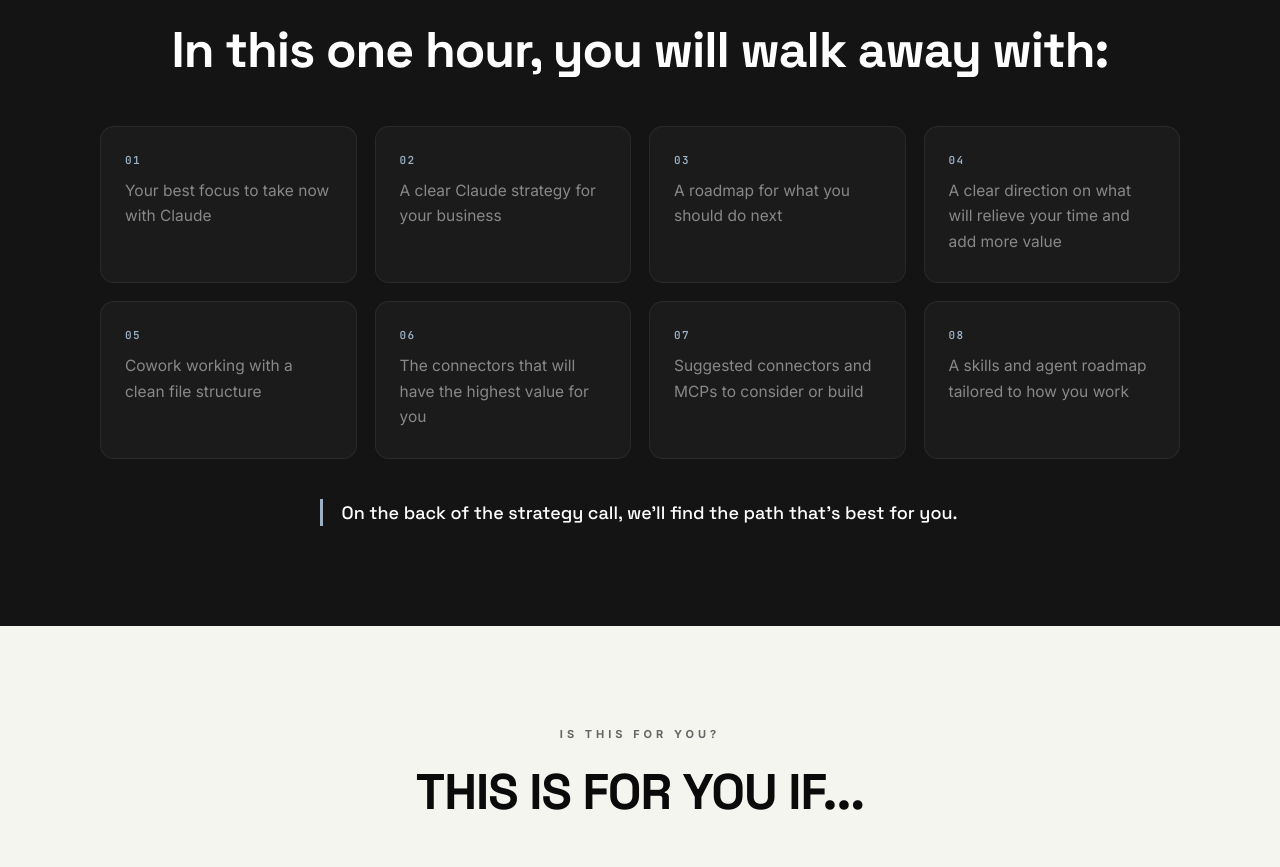
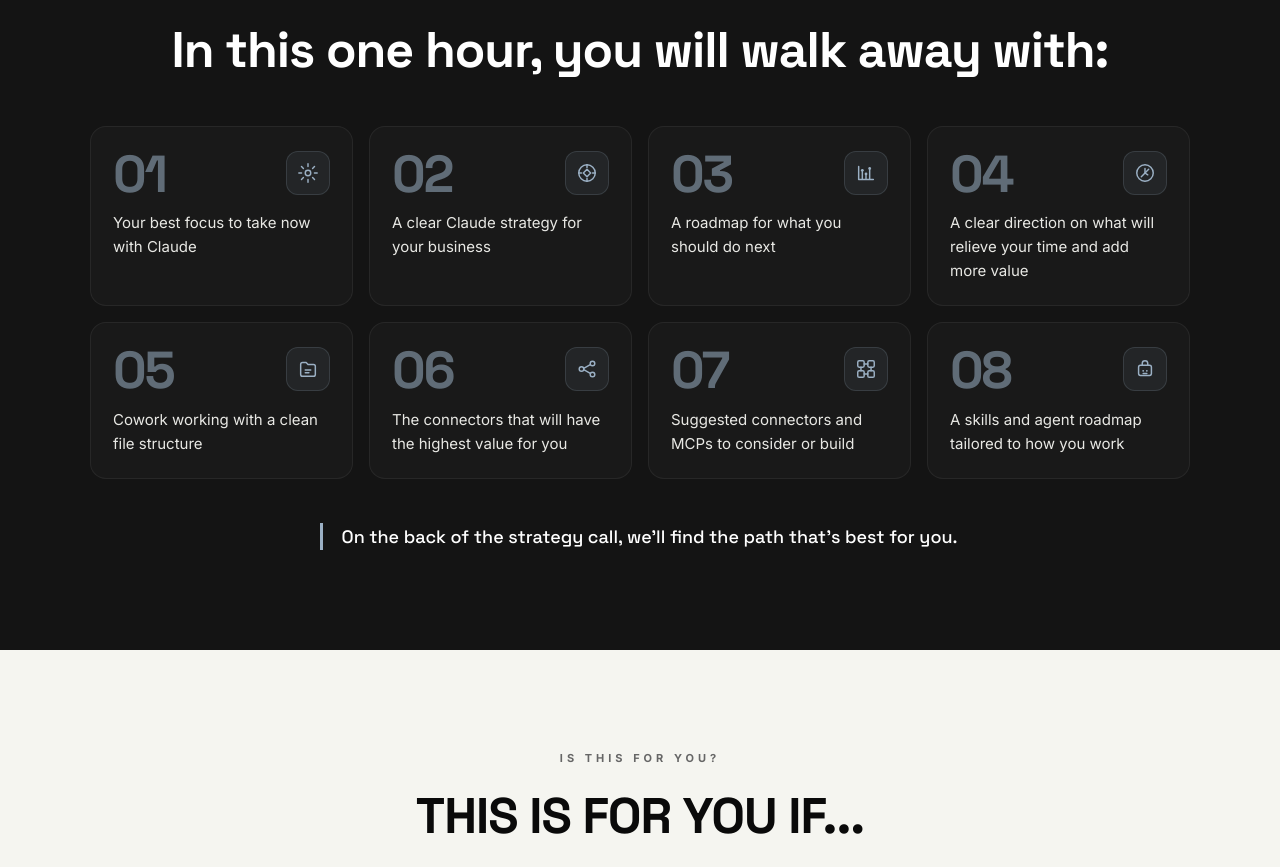
Before and after one commit to rosspower11/aipowered-mentoring, a Next.js app: page / in a window 1280 px wide. Shown: the part 1740-2607 px from the top of the page. Built offline with nearby package versions, Linux system fonts and the light colour scheme.

Commit message:
Redesign outcomes cards with large numbers and icons

```diff
--- a/app/mentoring.css
+++ b/app/mentoring.css
@@ -4,37 +4,66 @@
 .m-outcomes {
   display: grid;
   grid-template-columns: repeat(2, 1fr);
-  gap: 18px;
-  max-width: 1080px;
+  gap: 16px;
+  max-width: 1120px;
   margin: 0 auto;
 }
 .m-outcome {
-  background: rgba(255, 255, 255, 0.03);
+  background: rgba(255, 255, 255, 0.025);
   border: 1px solid var(--border-dark);
-  border-radius: 14px;
-  padding: 28px 24px;
+  border-radius: 16px;
+  padding: 24px 22px 22px;
+  display: flex;
+  flex-direction: column;
+  gap: 14px;
+  min-height: 100%;
+  transition: border-color 0.2s ease, transform 0.2s ease;
+}
+.m-outcome:hover {
+  border-color: rgba(155, 176, 196, 0.35);
+  transform: translateY(-2px);
+}
+.m-outcome-top {
+  display: flex;
+  align-items: flex-start;
+  justify-content: space-between;
+  gap: 12px;
 }
 .m-outcome-num {
-  font-family: var(--mono);
-  font-size: 11px;
+  font-family: var(--serif);
+  font-size: clamp(42px, 5vw, 52px);
   font-weight: 700;
-  letter-spacing: 0.12em;
-  text-transform: uppercase;
+  line-height: 0.9;
+  letter-spacing: -0.04em;
+  color: rgba(155, 176, 196, 0.55);
+}
+.m-outcome-icon {
+  flex: 0 0 auto;
+  width: 44px;
+  height: 44px;
+  display: flex;
+  align-items: center;
+  justify-content: center;
+  border-radius: 12px;
+  background: rgba(155, 176, 196, 0.08);
+  border: 1px solid rgba(155, 176, 196, 0.18);
   color: var(--accent);
-  line-height: 1;
-  margin-bottom: 12px;
+}
+.m-outcome-icon svg {
+  width: 22px;
+  height: 22px;
 }
 .m-outcome p {
-  font-size: 15.5px;
-  line-height: 1.65;
-  color: var(--text-grey);
+  font-size: 15px;
+  line-height: 1.6;
+  color: var(--off-white);
   margin: 0;
 }
 
 /* Follow-up line */
 .m-followup {
   max-width: 640px;
-  margin: 40px auto 0;
+  margin: 44px auto 0;
   text-align: center;
   font-family: var(--serif);
   font-size: 18px;
@@ -54,6 +83,7 @@
 
 @media (max-width: 900px) {
   .m-outcomes { grid-template-columns: 1fr; }
+  .m-outcome { padding: 22px 20px; }
 }
 
 @media (min-width: 1100px) {
--- a/components/mentoring/MCover.tsx
+++ b/components/mentoring/MCover.tsx
@@ -1,4 +1,5 @@
 import { FOLLOW_UP, OUTCOMES } from "@/lib/mentoring";
+import { OutcomeIcon } from "@/components/mentoring/MOutcomeIcon";
 
 export default function MCover() {
   return (
@@ -9,9 +10,14 @@
 
         <div className="m-outcomes anim" style={{ marginTop: 48 }}>
           {OUTCOMES.map((item, i) => (
-            <div key={item} className={`m-outcome anim d${(i % 4) + 1}`}>
-              <div className="m-outcome-num">{String(i + 1).padStart(2, "0")}</div>
-              <p>{item}</p>
+            <div key={item.text} className={`m-outcome anim d${(i % 4) + 1}`}>
+              <div className="m-outcome-top">
+                <div className="m-outcome-num">{String(i + 1).padStart(2, "0")}</div>
+                <div className="m-outcome-icon">
+                  <OutcomeIcon id={item.icon} />
+                </div>
+              </div>
+              <p>{item.text}</p>
             </div>
           ))}
         </div>
--- /dev/null
+++ b/components/mentoring/MOutcomeIcon.tsx
@@ -0,0 +1,78 @@
+type IconProps = { className?: string };
+
+export function OutcomeIcon({ id, className }: { id: string; className?: string }) {
+  const props: IconProps = { className };
+
+  switch (id) {
+    case "focus":
+      return (
+        <svg viewBox="0 0 24 24" fill="none" stroke="currentColor" strokeWidth="1.6" strokeLinecap="round" strokeLinejoin="round" aria-hidden="true" {...props}>
+          <circle cx="12" cy="12" r="3" />
+          <path d="M12 2v3M12 19v3M2 12h3M19 12h3M4.9 4.9l2.1 2.1M17 17l2.1 2.1M4.9 19.1l2.1-2.1M17 7l2.1-2.1" />
+        </svg>
+      );
+    case "strategy":
+      return (
+        <svg viewBox="0 0 24 24" fill="none" stroke="currentColor" strokeWidth="1.6" strokeLinecap="round" strokeLinejoin="round" aria-hidden="true" {...props}>
+          <circle cx="12" cy="12" r="9" />
+          <path d="M12 3v3M12 18v3M3 12h3M18 12h3" />
+          <path d="m12 8 4 4-4 4-4-4 4-4z" />
+        </svg>
+      );
+    case "roadmap":
+      return (
+        <svg viewBox="0 0 24 24" fill="none" stroke="currentColor" strokeWidth="1.6" strokeLinecap="round" strokeLinejoin="round" aria-hidden="true" {...props}>
+          <path d="M4 19V5M4 19h16M8 19V9M12 19V13M16 19V7" />
+          <circle cx="8" cy="9" r="1.5" fill="currentColor" stroke="none" />
+          <circle cx="12" cy="13" r="1.5" fill="currentColor" stroke="none" />
+          <circle cx="16" cy="7" r="1.5" fill="currentColor" stroke="none" />
+        </svg>
+      );
+    case "value":
+      return (
+        <svg viewBox="0 0 24 24" fill="none" stroke="currentColor" strokeWidth="1.6" strokeLinecap="round" strokeLinejoin="round" aria-hidden="true" {...props}>
+          <circle cx="12" cy="12" r="9" />
+          <path d="M12 7v5l3 2" />
+          <path d="M8 16l8-8" />
+        </svg>
+      );
+    case "files":
+      return (
+        <svg viewBox="0 0 24 24" fill="none" stroke="currentColor" strokeWidth="1.6" strokeLinecap="round" strokeLinejoin="round" aria-hidden="true" {...props}>
+          <path d="M4 7a2 2 0 0 1 2-2h4l2 2h6a2 2 0 0 1 2 2v9a2 2 0 0 1-2 2H6a2 2 0 0 1-2-2V7z" />
+          <path d="M9 13h6M9 16h4" />
+        </svg>
+      );
+    case "connectors":
+      return (
+        <svg viewBox="0 0 24 24" fill="none" stroke="currentColor" strokeWidth="1.6" strokeLinecap="round" strokeLinejoin="round" aria-hidden="true" {...props}>
+          <circle cx="6" cy="12" r="2.5" />
+          <circle cx="18" cy="6" r="2.5" />
+          <circle cx="18" cy="18" r="2.5" />
+          <path d="M8.4 11.2 15.6 7.2M8.4 12.8l7.2 4" />
+        </svg>
+      );
+    case "mcp":
+      return (
+        <svg viewBox="0 0 24 24" fill="none" stroke="currentColor" strokeWidth="1.6" strokeLinecap="round" strokeLinejoin="round" aria-hidden="true" {...props}>
+          <rect x="3" y="3" width="7" height="7" rx="1.5" />
+          <rect x="14" y="3" width="7" height="7" rx="1.5" />
+          <rect x="3" y="14" width="7" height="7" rx="1.5" />
+          <rect x="14" y="14" width="7" height="7" rx="1.5" />
+          <path d="M10 6.5h4M6.5 10v4M17.5 10v4M10 17.5h4" />
+        </svg>
+      );
+    case "agents":
+      return (
+        <svg viewBox="0 0 24 24" fill="none" stroke="currentColor" strokeWidth="1.6" strokeLinecap="round" strokeLinejoin="round" aria-hidden="true" {...props}>
+          <rect x="5" y="8" width="14" height="11" rx="2" />
+          <path d="M9 8V6a3 3 0 0 1 6 0v2" />
+          <circle cx="10" cy="14" r="1" fill="currentColor" stroke="none" />
+          <circle cx="14" cy="14" r="1" fill="currentColor" stroke="none" />
+          <path d="M10 17h4" />
+        </svg>
+      );
+    default:
+      return null;
+  }
+}
--- a/components/mentoring/MPricing.tsx
+++ b/components/mentoring/MPricing.tsx
@@ -28,9 +28,9 @@
               </div>
               <ul className="pricing-checklist">
                 {OUTCOMES.map((item) => (
-                  <li key={item}>
+                  <li key={item.text}>
                     <span className="pricing-tick" aria-hidden="true">✓</span>
-                    <span>{item}</span>
+                    <span>{item.text}</span>
                   </li>
                 ))}
               </ul>
--- a/lib/mentoring.ts
+++ b/lib/mentoring.ts
@@ -9,14 +9,14 @@
 export const PRICE_GBP = "£445";
 
 export const OUTCOMES = [
-  "Your best focus to take now with Claude",
-  "A clear Claude strategy for your business",
-  "A roadmap for what you should do next",
-  "A clear direction on what will relieve your time and add more value",
-  "Cowork working with a clean file structure",
-  "The connectors that will have the highest value for you",
-  "Suggested connectors and MCPs to consider or build",
-  "A skills and agent roadmap tailored to how you work",
+  { text: "Your best focus to take now with Claude", icon: "focus" },
+  { text: "A clear Claude strategy for your business", icon: "strategy" },
+  { text: "A roadmap for what you should do next", icon: "roadmap" },
+  { text: "A clear direction on what will relieve your time and add more value", icon: "value" },
+  { text: "Cowork working with a clean file structure", icon: "files" },
+  { text: "The connectors that will have the highest value for you", icon: "connectors" },
+  { text: "Suggested connectors and MCPs to consider or build", icon: "mcp" },
+  { text: "A skills and agent roadmap tailored to how you work", icon: "agents" },
 ] as const;
 
 export const FOLLOW_UP =
```
